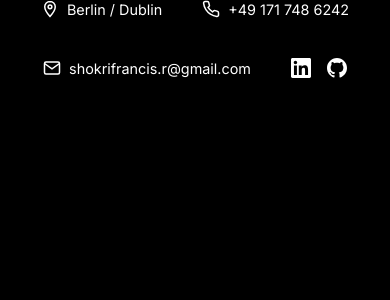
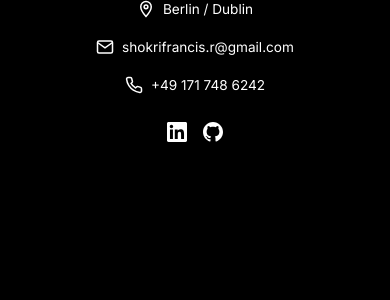
Before and after one commit to irishmango/shokri-portfolio-26, a Next.js app: page /contact in a window 390 px wide. Shown: the top 300 px of the page. Built offline with nearby package versions, Linux system fonts and the light colour scheme.

Commit message:
Update ContactPage styles for mobile responsiveness and reorder contact items

```diff
--- a/src/app/contact/ContactPage.module.css
+++ b/src/app/contact/ContactPage.module.css
@@ -53,3 +53,19 @@
   opacity: 0.7;
   transform: scale(1.1);
 }
+
+/* Mobile: stack vertically */
+@media (max-width: 480px) {
+  .contactInfo {
+    flex-direction: column;
+    gap: 1.25rem;
+  }
+
+  .contactItem {
+    font-size: 0.85rem;
+  }
+
+  .contactSocials {
+    margin-top: 0.5rem;
+  }
+}
--- a/src/app/contact/page.tsx
+++ b/src/app/contact/page.tsx
@@ -43,12 +43,12 @@ export default function ContactPage() {
           <span>Berlin / Dublin</span>
         </div>
         <div className={styles.contactItem}>
+          <EmailIcon />
+          <a href="mailto:shokrifrancis.r@gmail.com">shokrifrancis.r@gmail.com</a>
+        </div>
+        <div className={styles.contactItem}>
           <PhoneIcon />
           <a href="tel:+491717486242">+49 171 748 6242</a>
-        </div>
-        <div className={styles.contactItem}>
-          <EmailIcon />
-          <a href="mailto:shokrifrancis.r@gmail.com">shokrifrancis.r@gmail.com</a>
         </div>
         <div className={styles.contactSocials}>
           <a href="https://www.linkedin.com/in/shokri-francis-raoof-2b3b5535/" target="_blank" rel="noopener noreferrer" className={styles.socialLink}>
```
